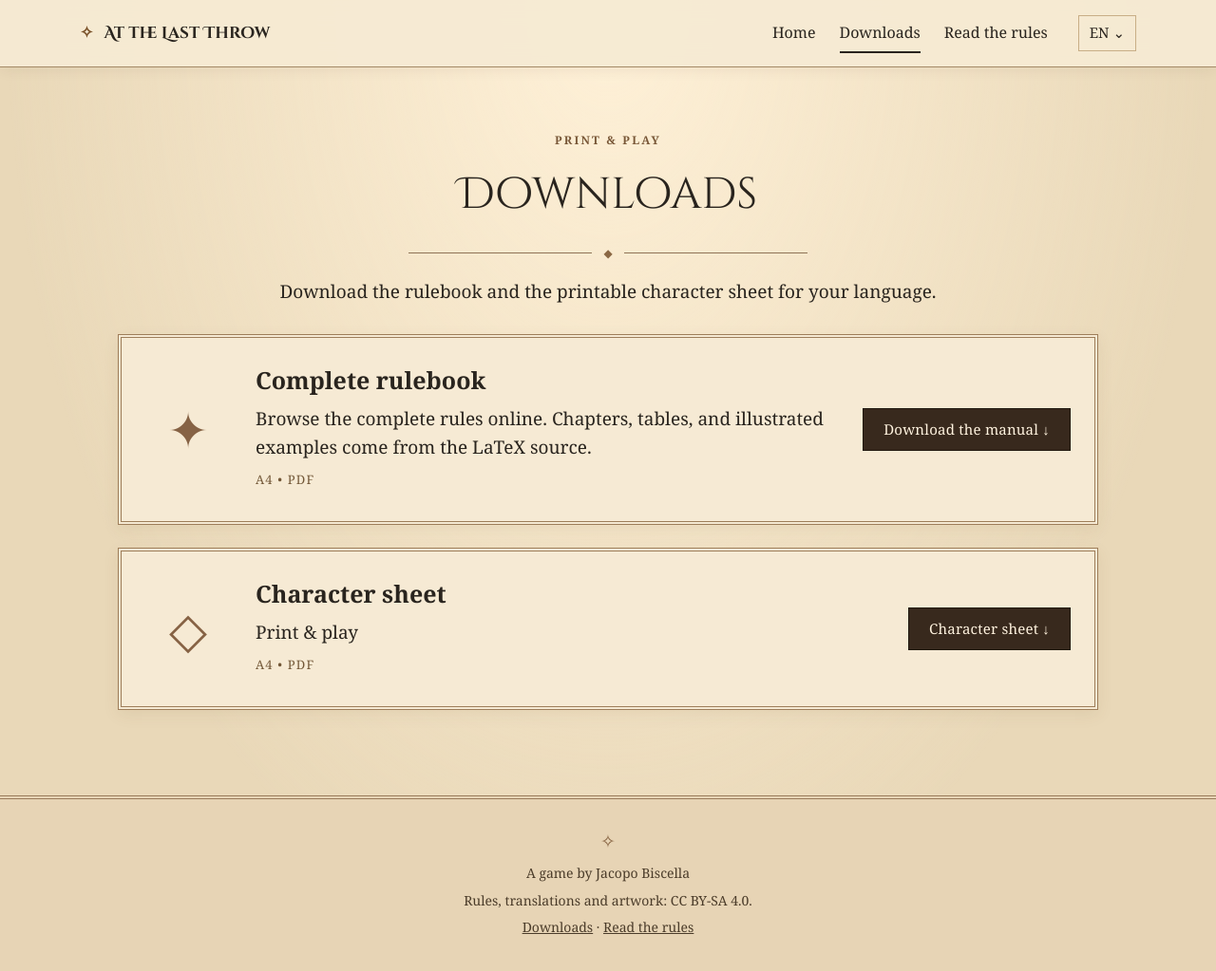
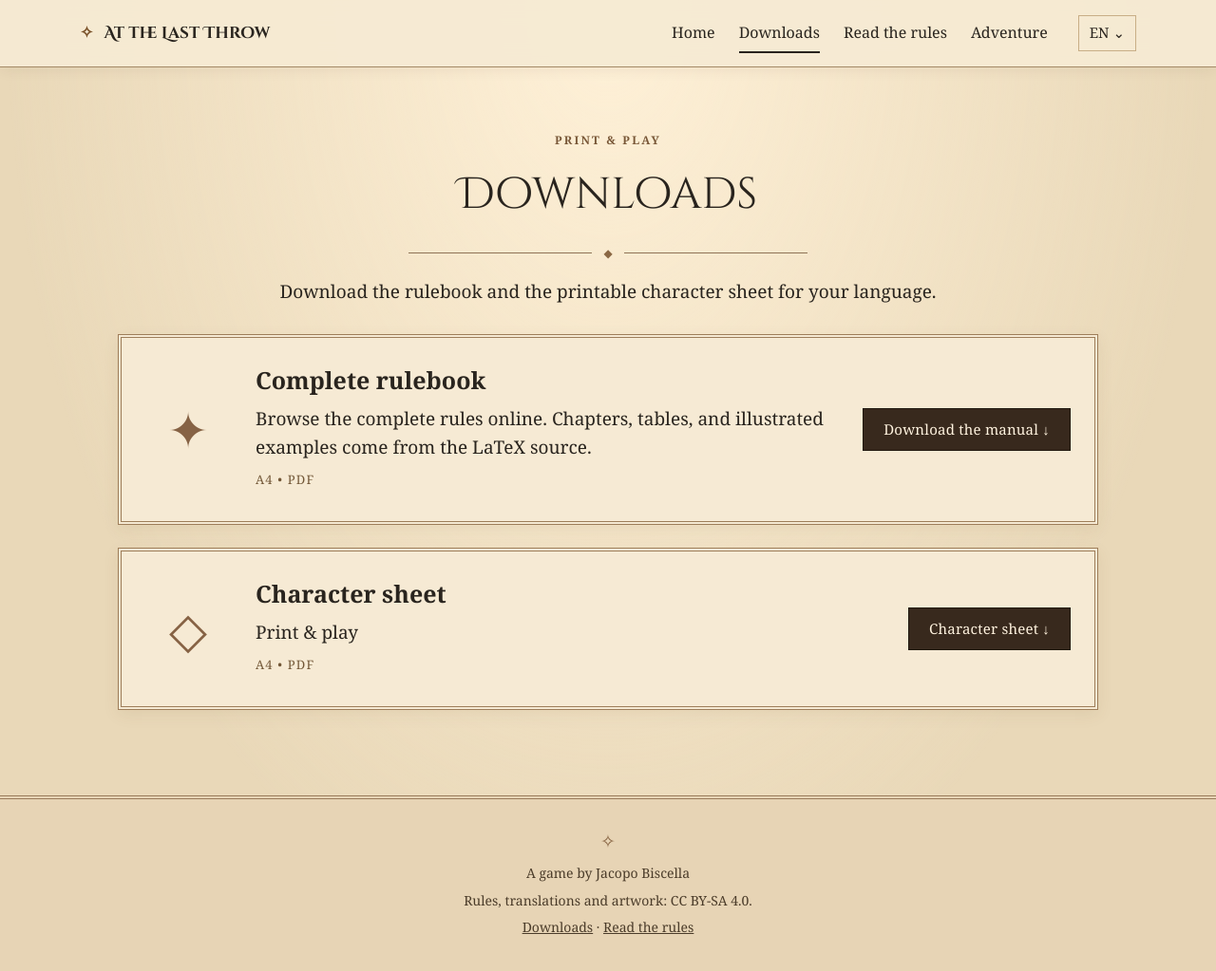
Before and after one commit to jbiscella/at-the-last-throw, a Jekyll site: the page built from docs/en/downloads.html, in a window 1280 px wide and 1025 px high. Shown: the whole window at 95% size. Built offline with Jekyll 4.4.1, drawn with Linux system fonts in a browser that asks for light colours; some web fonts are replaced.

Commit message:
Add localized adventure link to existing site navigation

```diff
--- a/docs/_layouts/default.html
+++ b/docs/_layouts/default.html
@@ -1 +1,9 @@
-{{ site.data.chrome[page.chrome_key].before }}{{ content }}{{ site.data.chrome[page.chrome_key].after }}
+{% assign adventure_ui = site.data.hollow_hearth[page.lang] %}
+{% assign adventure_url = '/' | append: page.lang | append: '/adventure/index.html' | relative_url %}
+{% capture adventure_nav_link %}<a href="{{ adventure_url }}">{{ adventure_ui.adventure }}</a>{% endcapture %}
+{% assign chrome_before = site.data.chrome[page.chrome_key].before %}
+{% assign desktop_end = adventure_nav_link | append: '</nav>' %}
+{% assign chrome_before = chrome_before | replace: '</nav>', desktop_end %}
+{% capture mobile_end %}<a href="{{ adventure_url }}">{{ adventure_ui.adventure }}</a></div></details></div></header>{% endcapture %}
+{% assign chrome_before = chrome_before | replace: '</div></details></div></header>', mobile_end %}
+{{ chrome_before }}{{ content }}{{ site.data.chrome[page.chrome_key].after }}
```
